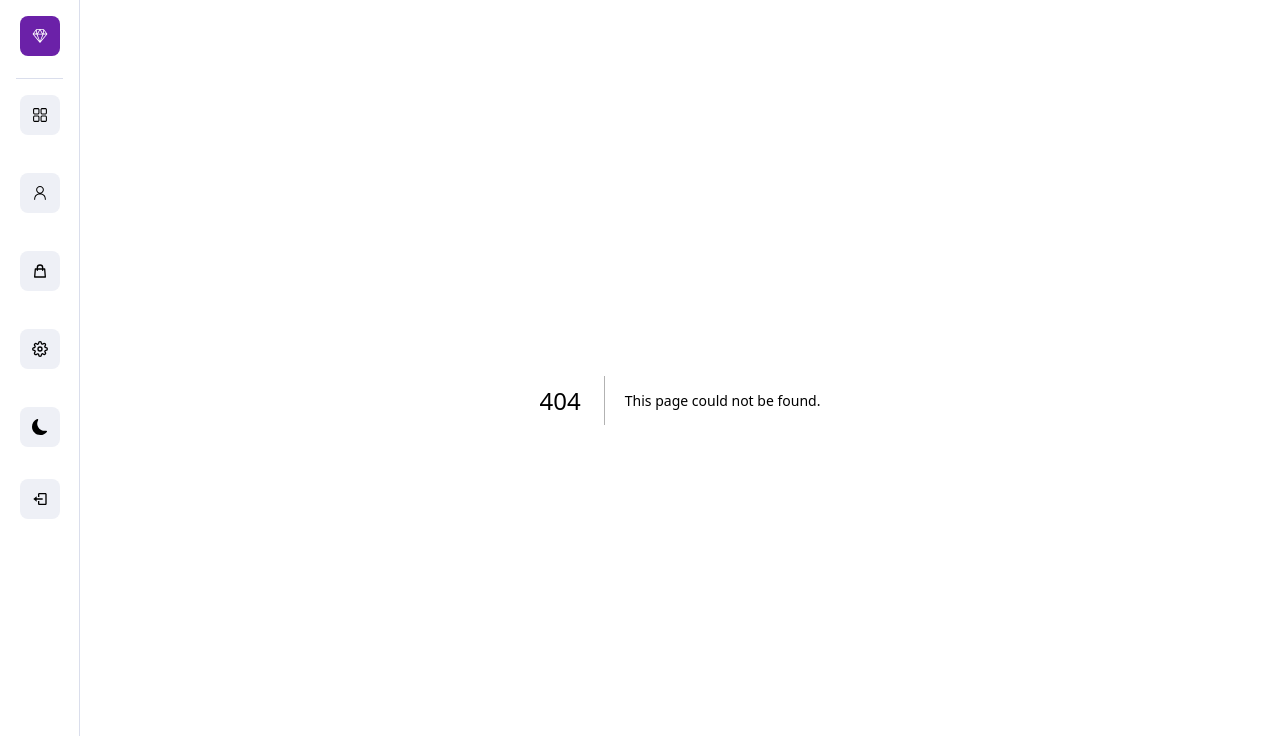
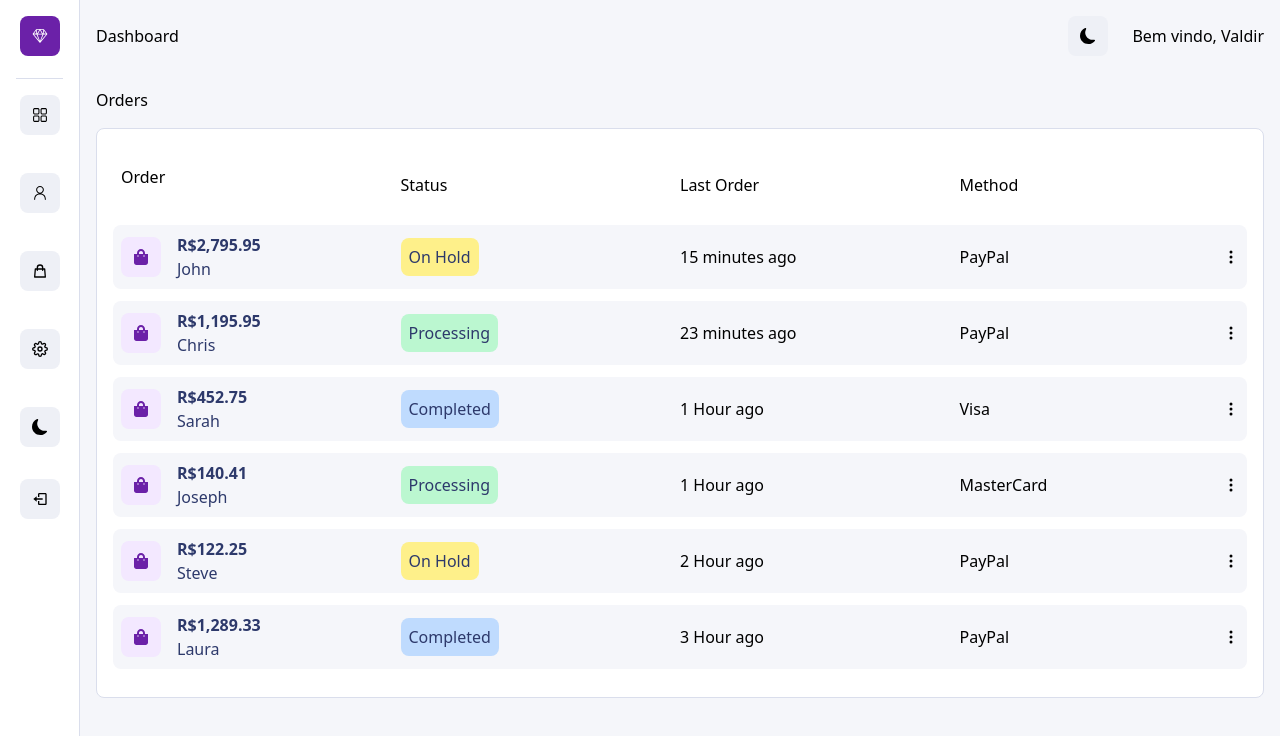
Before and after one commit to valdir-ti/dashboard, a Next.js app: page /orders in a window 1280 px wide. Before the commit this address had no page. Shown: the top 736 px of the page. Built offline with nearby package versions, Linux system fonts and the light colour scheme; what tailwindcss-rtl would draw is missing.

Commit message:
feat: add customers page

```diff
--- /dev/null
+++ b/src/app/orders/page.tsx
@@ -0,0 +1,59 @@
+'use client'
+
+import { FaShoppingBag } from 'react-icons/fa'
+import { BsThreeDotsVertical } from 'react-icons/bs'
+
+import Header from '@/app/components/Header'
+
+import { data } from '../../../data/data.js'
+
+const Orders = () => {
+    return (
+        <main className="bg-gray-50 min-h-screen">
+            <Header />
+            <div className='p-4'>
+                <h2 className='mb-4'>Orders</h2>
+                <div className='w-full m-auto p-4 border rounded-lg bg-white overflow-y-auto'>
+                    <div className='my-3 p-2 grid md:grid-cols-4 scroll-m-3 grid-cols-2 items-center justify-between cursor-pointer'>
+                        <span className='mb-4'>Order</span>
+                        <span className='sm:text-left text-right'>Status</span>
+                        <span className='hidden md:grid'>Last Order</span>
+                        <span className='hidden md:grid'>Method</span>
+                    </div>
+                    <ul>
+                        {data.map((order, id) => (
+                            <li
+                                key={id}
+                                className='bg-gray-50 hover:bg-gray-100 rounded-lg my-3 p-2 grid md:grid-cols-4 sm:grid-cols-3 grid-cols-2 items-center justify-between cursor-pointer'
+                            >
+                                <div className='flex items-center'>
+                                    <div className='bg-purple-100 p-3 rounded-lg'>
+                                        <FaShoppingBag className='text-purple-800'/>
+                                    </div>
+                                    <div className='pl-4'>
+                                        <p className='text-gray-800 font-bold'>R${order.total.toLocaleString()}</p>
+                                        <p className='text-gray-800 font-sm'>{order.name.first}</p>
+                                    </div>
+                                </div>
+                                <p className='text-gray-800 sm:text-left text-right'>
+                                    <span className={
+                                        order.status === 'Processing' ? 'bg-green-200 p-2 rounded-lg' :
+                                        order.status === 'Completed' ? 'bg-blue-200 p-2 rounded-lg' :
+                                        'bg-yellow-200 p-2 rounded-lg'
+                                    }>{order.status}</span>
+                                </p>
+                                <p className='hidden md:flex'>{order.date}</p>
+                                <div className='hidden sm:flex justify-between items-center'>
+                                    <p className='sm:text-left text-right'>{order.method}</p>
+                                    <BsThreeDotsVertical />
+                                </div>
+                            </li>
+                        ))}
+                    </ul>
+                </div>
+            </div>
+        </main>
+    )
+}
+
+export default Orders
```
